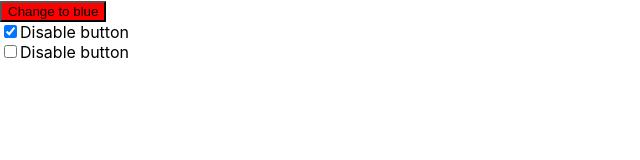
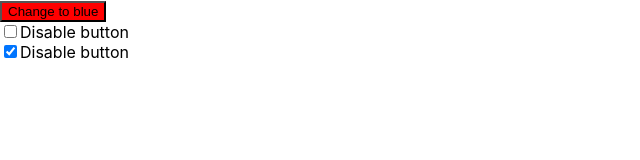
Before and after one commit to RYA234/my_learning_React_with_jest_and_ReactTestingLibrary, a React (Create React App) app in the folder my-app/: page / in a window 1280 px wide. Shown: the top 160 px of the page, without its empty margins (0-640 px from the left). Built offline with nearby package versions, Linux system fonts and the light colour scheme.

Commit message:
23. label endedddd

```diff
--- a/my-app/src/App.tsx
+++ b/my-app/src/App.tsx
@@ -18,14 +18,6 @@ function App() {
 		Change to {newButtonColor}
 	</button>
 		{/* <input type ="checkbox"  checked={true}/> */}
-		<br></br>
-			<input
-			type ="checkbox"
-			id="disable-button-checkbox-two"
-			defaultChecked = {disabledSecond}
-			onChange={(e) => setDisabledSecond(e.target.checked)}
-			/>
-			<label htmlFor="disable-button-checkbox-two">Disable button</label>
 
 		<br></br>
 		<input
@@ -36,6 +28,14 @@ function App() {
 			/>
 			<label htmlFor="disable-button-checkbox">Disable button</label>
 
+		<br></br>
+		<input
+		type ="checkbox"
+		id="disable-button-checkbox-two"
+		defaultChecked = {disabledSecond}
+		onChange={(e) => setDisabledSecond(e.target.checked)}
+		/>
+		<label htmlFor="disable-button-checkbox-two">Disable button</label>
 
 
 
```
